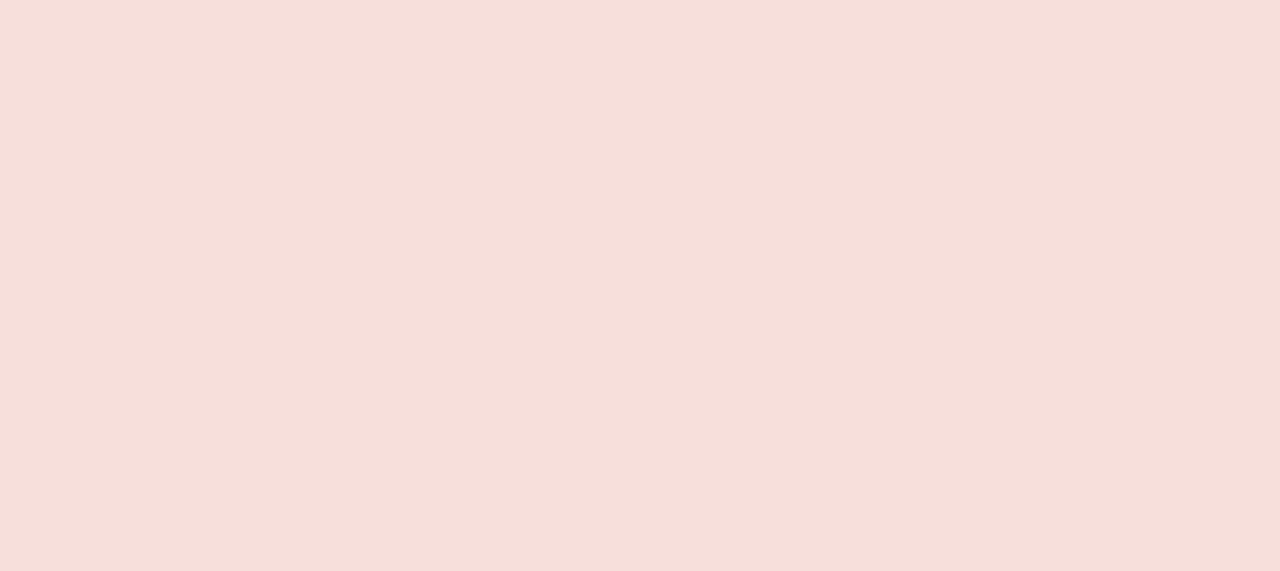
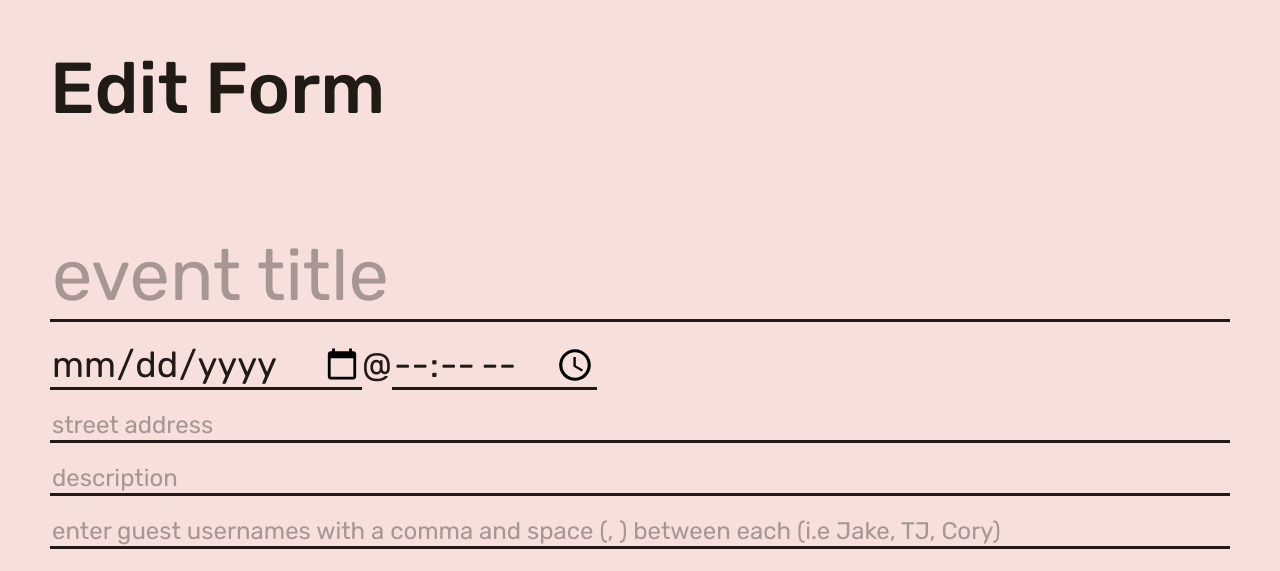
Before and after one commit to Potluck-planner-bw/frontend, a React (Create React App) app in the folder potluck-planner/: page /edit-event/1 in a window 1280 px wide. Shown: the part 354-925 px from the top of the page. Before the commit the page ends 800 px from the top, so only its background shows below. Built offline with nearby package versions, Linux system fonts and the light colour scheme; no server answers.

Commit message:
added editing pages, users can now edit events

```diff
--- a/potluck-planner/package.json
+++ b/potluck-planner/package.json
@@ -10,6 +10,7 @@
     "react": "^17.0.1",
     "react-dom": "^17.0.1",
     "react-icons": "^3.11.0",
+    "react-inline-editing": "^1.0.10",
     "react-router-dom": "^5.2.0",
     "react-scripts": "4.0.0",
     "web-vitals": "^0.2.4",
--- a/potluck-planner/src/App.js
+++ b/potluck-planner/src/App.js
@@ -12,6 +12,7 @@ import TestLogin from './components/TestLogin';
 import SignUp from './components/SignUp';
 import CreateEvent from './components/CreateEvent';
 import JoinEvent from './components/JoinEvent';
+import EditForm from './components/EditForm';
 
 
 
@@ -41,6 +42,10 @@ function App() {
 
 					<Route exact path ='/join-event' component={JoinEvent}/>
 
+					<Route path='/edit-event/:id' render={props => (
+						<EditForm {...props} />
+					)} />
+
 				</div>
 		</Router>
 	);
--- /dev/null
+++ b/potluck-planner/src/components/EditForm.js
@@ -0,0 +1,120 @@
+import React, { useEffect, useState } from 'react'
+import { useHistory, useParams } from 'react-router-dom'
+import axiosWithAuth from '../utils/axiosWithAuth'
+
+const initialValues = {
+	event_name: '',
+	time: '',
+	address: '',
+	dates: '',
+	guests: '',
+	description: '',
+	items: '',
+	created: '',
+	users_id: ''
+}
+
+const EditForm = props => {
+    const {push} = useHistory()
+    const [event, setEvent] = useState([])
+    const { id } = useParams()
+    const [itemList, setItemList] = useState([])
+    const [guestList, setGuestList] = useState([])
+
+    const fetchEvent = (id) => {
+        axiosWithAuth()
+        .get(`/events/${id}`)
+            .then(res => {
+                console.log(res)
+                console.log(id)
+                setEvent(res.data[0])
+                setItemList(res.data[0].items.split(', '))
+                setGuestList(res.data[0].guests.split(', '))
+            })
+            .catch(err => {
+                console.log(err)
+            })
+    }
+
+    useEffect(() => {
+        fetchEvent(id)
+    }, [])
+
+    const handleChange = (e) => {
+        e.persist()
+		setEvent({
+			...event,
+			[e.target.name]: e.target.value,
+		});
+    };
+
+    const handleSubmit = e => {
+        e.preventDefault()
+        axiosWithAuth()
+        .put(`/events/${id}`, event)
+        .then(res => {
+            console.log(res)
+            push(`/events/${id}`)
+        })
+        .catch(err => {
+            console.log(err)
+        })
+    }
+
+    return (
+		<>
+        <h2>Edit Form</h2>
+			<form onSubmit={handleSubmit}>
+				<input
+					type='text'
+					name='event_name'
+					className='eventTitle'
+					placeholder='event title'
+					onChange={handleChange}
+                    value={event.event_name}
+				/>
+				<div>
+					<input type='date' name='dates' className='eventDate' onChange={handleChange} value={event.dates} />
+					<span>@</span>
+					<input type='time' name='time' className='eventTime' onChange={handleChange} value={event.time} />
+				</div>
+
+				<input
+					type='text'
+					name='address'
+					className='eventStreetAddress'
+					placeholder='street address'
+					onChange={handleChange}
+                    value={event.address}
+				/>
+				<input
+					type='text'
+					name='description'
+					className='eventDescription'
+					placeholder='description'
+					onChange={handleChange}
+                    value={event.description}
+				/>
+				<input
+					type='text'
+					name='guests'
+					className='eventDescription'
+					placeholder='enter guest usernames with a comma and space (, ) between each (i.e Jake, TJ, Cory)'
+					onChange={handleChange}
+                    value={event.guests}
+				/>
+				<input
+					type='text'
+					name='foods'
+					className='eventDescription'
+					placeholder='enter foods with a comma and space (, ) between each food (i.e chip, dressing, steak)'
+					onChange={handleChange}
+                    value={event.items}
+				/>
+				<button className='form-bordered-btn'>Update</button>
+			</form>
+		</>
+	);
+}
+
+export default EditForm
--- a/potluck-planner/src/components/EventPage.js
+++ b/potluck-planner/src/components/EventPage.js
@@ -66,6 +66,7 @@ const EventPage = props => {
                         return <li key={item.id}>{item}</li>
                     })}
                 </ul>
+                <button onClick={() => {push(`/edit-event/${event.id}`)}}>Edit</button>
                 {event.users_id == localStorage.getItem('userID') && <button onClick={deleteHandler}>Delete Event</button>}
             </div>
         </div>
```
Also changed, not shown: 1 other file (tests, documents, lock files or other folders).
